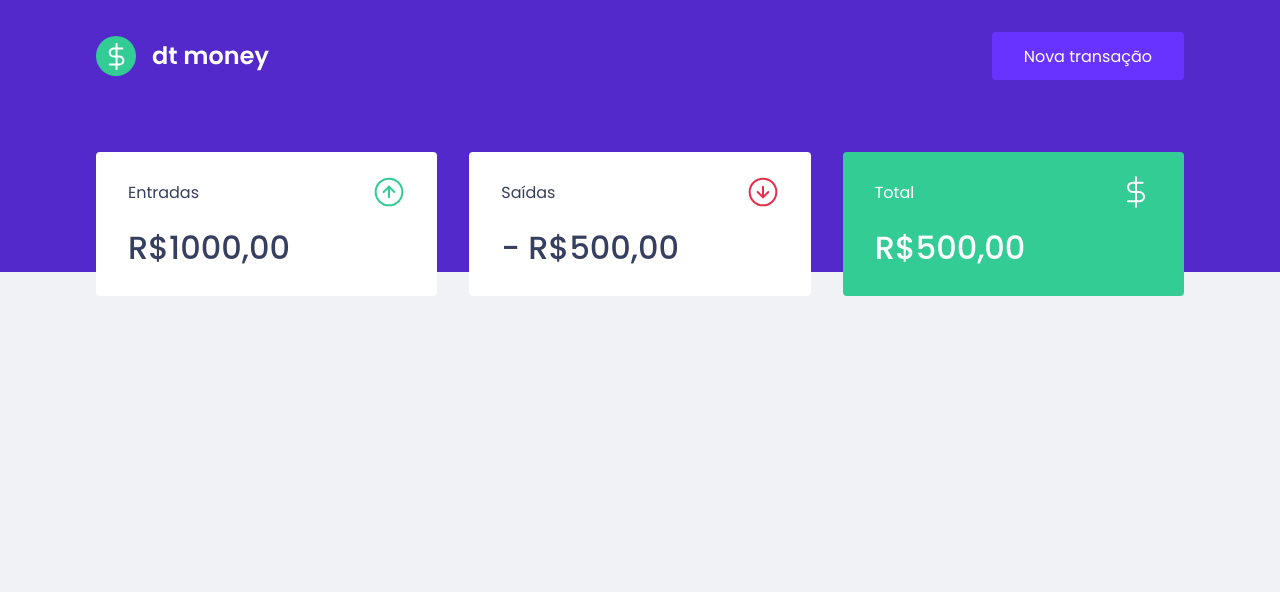
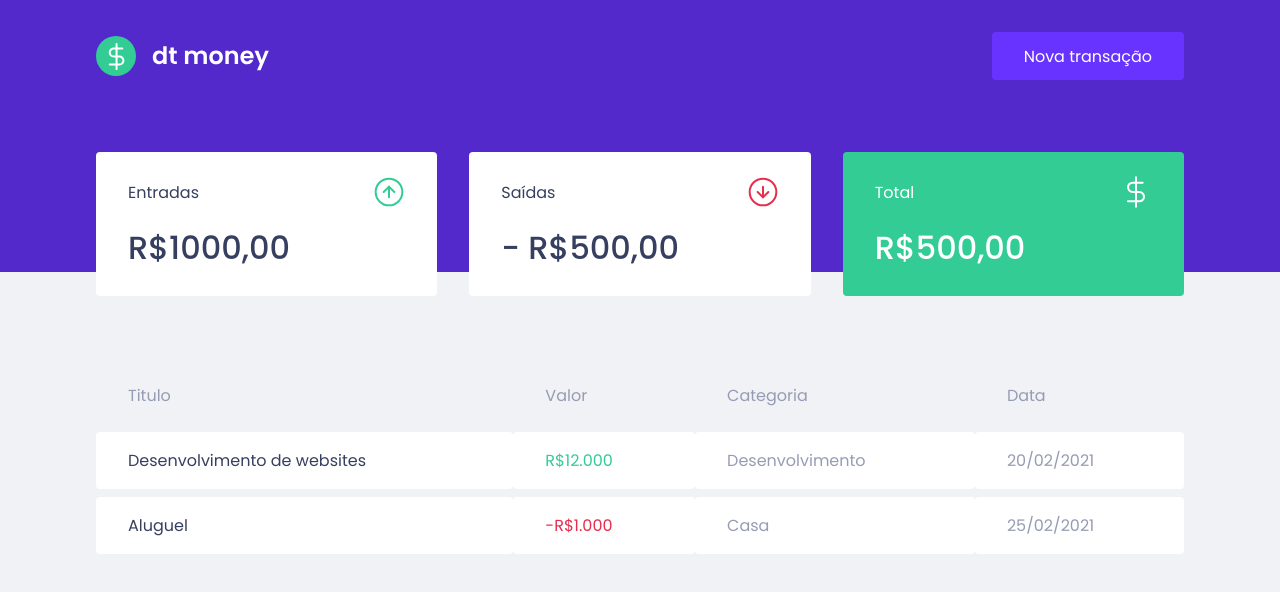
Before and after one commit to dzampa/dtmoney, a React (Create React App) app: page / in a window 1280 px wide. Shown: the top 592 px of the page. Built offline with nearby package versions, Linux system fonts and the light colour scheme.

Commit message:
added transaction table

```diff
--- a/src/components/Dashboard/index.tsx
+++ b/src/components/Dashboard/index.tsx
@@ -1,10 +1,12 @@
 import { Summary } from "../Summary";
+import { TransactionTable } from "../TransactionTable";
 import { Container } from "./styles";
 
 function Dashboard() {
     return(
         <Container>
             <Summary/>
+            <TransactionTable/>
         </Container>
     );
 }
--- /dev/null
+++ b/src/components/TransactionTable/index.tsx
@@ -0,0 +1,34 @@
+import { Container } from "./styles";
+
+function TransactionTable(){
+    return (
+        <Container>
+            <table>
+                <thead>
+                    <tr>
+                        <th>Titulo</th>
+                        <th>Valor</th>
+                        <th>Categoria</th>
+                        <th>Data</th>
+                    </tr>
+                </thead>
+                <tbody>
+                    <tr>
+                        <td>Desenvolvimento de websites</td>
+                        <td className="deposit">R$12.000</td>
+                        <td>Desenvolvimento</td>
+                        <td>20/02/2021</td>
+                    </tr>
+                    <tr>
+                        <td>Aluguel</td>
+                        <td className="withdraw">-R$1.000</td>
+                        <td>Casa</td>
+                        <td>25/02/2021</td>
+                    </tr>
+                </tbody>
+            </table>
+        </Container>
+    )
+}
+
+export { TransactionTable };
--- /dev/null
+++ b/src/components/TransactionTable/styles.ts
@@ -0,0 +1,40 @@
+import styled from "styled-components";
+
+const Container = styled.div`
+    margin-top: 4rem;
+
+    table {
+        width: 100%;
+        border-spacing: 0 0.5rem;
+
+        th {
+            color: var(--text-body);
+            font-weight: 400;
+            padding: 1rem 2rem;
+            text-align: left;
+            line-height: 1.5rem;
+        }
+
+        td {
+            padding: 1rem 2rem;
+            border: 0;
+            background-color: var(--shape);
+            color: var(--text-body);
+            border-radius: 0.25rem;
+
+            &:first-child {
+                color: var(--text-title);
+            }
+
+            &.deposit {
+                color: var(--green);
+            }
+            &.withdraw {
+                color: var(--red);
+            }
+        }
+
+    }
+`;
+
+export { Container };
```
